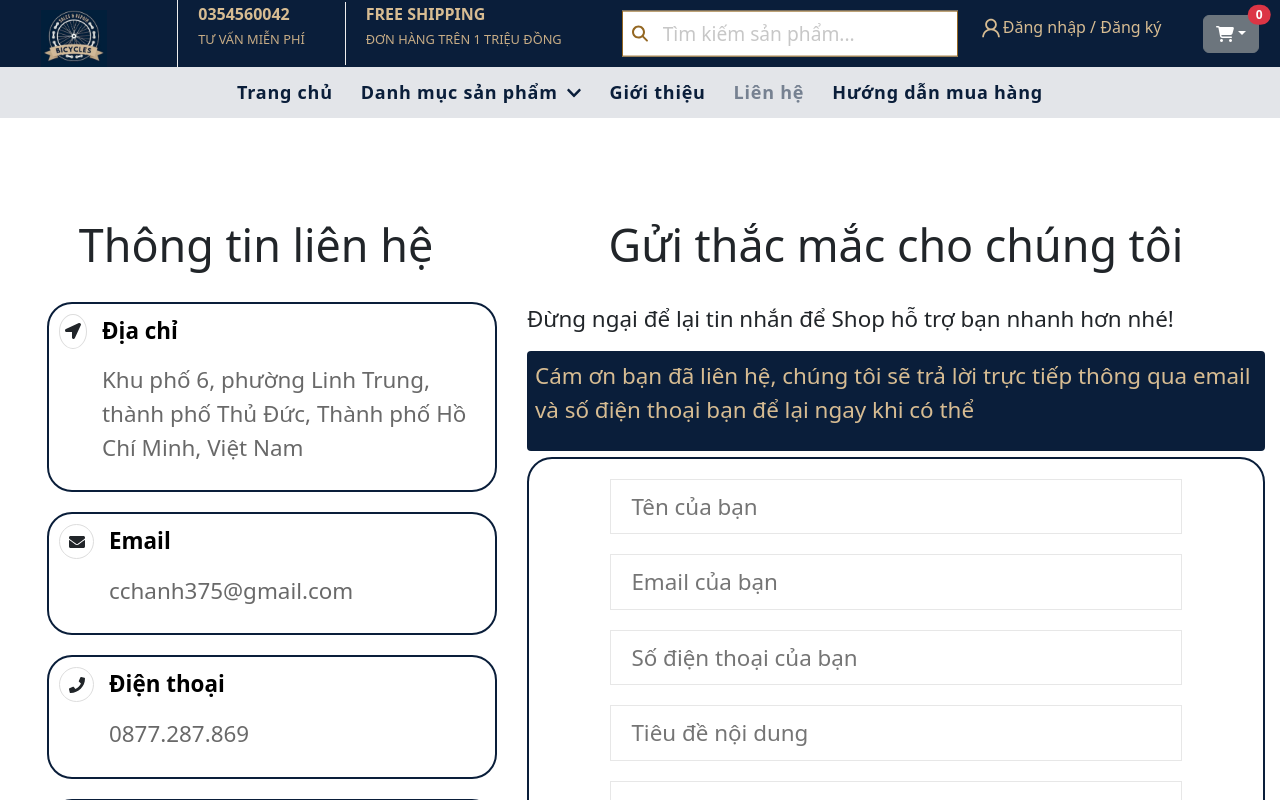
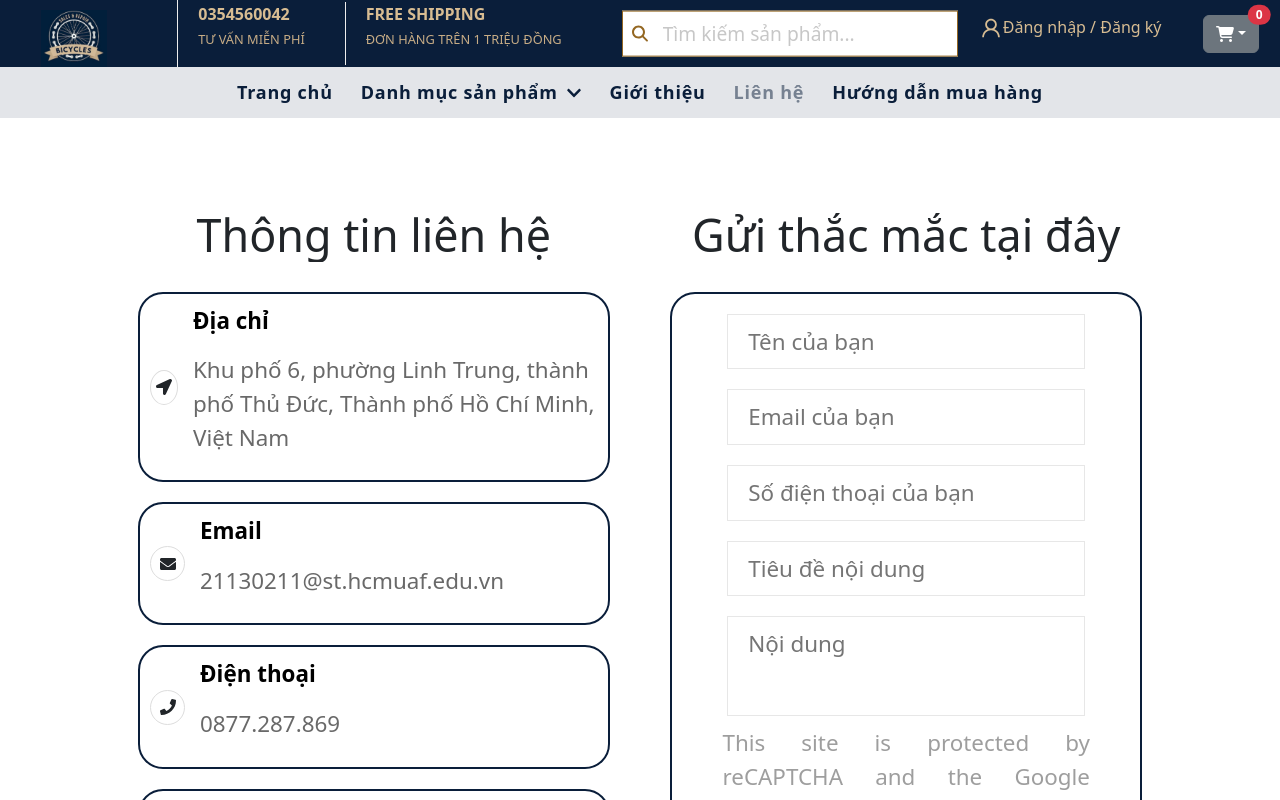
Before and after one commit to MaiPhuong1303/FE-bicycle-sell, a React (Create React App) app: page /contact in a window 1280 px wide. Shown: the top 800 px of the page. Built offline with nearby package versions, Linux system fonts and the light colour scheme.

Commit message:
Cập nhật: phương thức email trang contact

```diff
--- a/package.json
+++ b/package.json
@@ -23,6 +23,7 @@
     "bootstrap-sass": "^3.4.3",
     "classnames": "^2.5.1",
     "css-loader": "^7.1.2",
+    "emailjs-com": "^3.2.0",
     "js-cookie": "^3.0.5",
     "json-server": "github:notPlancha/json-server#v0",
     "process": "^0.11.10",
--- a/src/pages/Contact/contact.module.scss
+++ b/src/pages/Contact/contact.module.scss
@@ -1,69 +1,91 @@
-
 .container {
     display: flex;
     justify-content: center;
-    margin-top: 70px;
-
+    margin-top: 50px;
 }
 
-.content {
-    width: var(--content-pc-width);
+.sidebar-left,
+.sidebar-right {
+    width: 10%;
+}
+
+.main-content {
+    width: 80%;             // Giảm chiều rộng chính để phù hợp với bố cục tổng thể
     display: flex;
+    justify-content: space-between;
     margin-bottom: 50px;
 }
-.info {
-    width: 40%;
-    padding: 0 15px;
+
+.contact-info,
+.contact-form {
+    width: 48%;             // Giảm một chút chiều rộng để phù hợp với khoảng cách giữa hai phần
+    padding: 10px;
+    margin-bottom: 30px;
 }
+
 .heading {
-    font-size: 2.8rem;
-    margin: 30px 0;
-    text-align: center;
+    font-size: 2.8rem;       // Kích thước chữ lớn hơn
+    margin: 30px 0;          // Khoảng cách trên và dưới
+    text-align: center;      // Căn giữa văn bản
+    white-space: nowrap;     // Ngăn không cho văn bản xuống dòng
+    overflow: hidden;        // Ẩn phần văn bản vượt quá chiều rộng
+    text-overflow: ellipsis; // Thêm dấu ba chấm "..." nếu văn bản quá dài
 }
+
 .contact-list {
+    list-style-type: none;   // Loại bỏ dấu chấm đầu dòng
+    padding: 0;              // Xóa khoảng cách bên trong
+    margin: 0;               // Xóa khoảng cách bên ngoài
+
     li {
         border-radius: 25px;
         padding: 10px;
         border: 2px solid #0a1e3a;
         display: flex;
+        align-items: center; // Căn giữa các phần tử theo chiều dọc
         margin-bottom: 20px;
     }
 }
+
 .icon {
     width: 35px;
     height: 35px;
     border: 1px solid #ddd;
     border-radius: 50%;
-    padding: 0 5px;
+    padding: 5px;
     display: flex;
     align-items: center;
     justify-content: center;
 }
+
 .description {
     margin-left: 15px;
     font-size: 1.4rem;
     color: #696969;
+
     .title {
         color: #000;
         font-weight: 700;
     }
 }
-//
-.form {
-    width: 60%;
-    padding: 0 15px;
-}
+
 .legend {
     font-size: 1.4rem;
+    text-align: center;   // Căn giữa văn bản
+    margin-bottom: 20px; // Khoảng cách dưới
 }
 
 .form-input {
     border-radius: 25px;
     padding: 10px;
     border: 2px solid #0a1e3a;
-    height: 600px;
     text-align: center;
-    input {
+    display: flex;
+    flex-direction: column; // Căn chỉnh các phần tử theo chiều dọc
+    align-items: center;    // Căn giữa các phần tử theo chiều ngang
+
+    input,
+    textarea {
         font-size: 1.4rem;
         width: 80%;
         outline: none;
@@ -74,41 +96,37 @@
     }
 
     textarea {
-        font-size: 1.4rem;
-        width: 80%;
         height: 100px;
-        outline: none;
-        border: 1px solid #e7e7e7;
-        padding: 10px 20px;
-        margin: 10px 0;
-        color: #5c5c5c;
         resize: none;
     }
 }
+
 .caption {
     color: #9e9e9e;
     font-size: 1.4rem;
     text-align: justify;
-    margin-left: 40px;
-    margin-right: 40px;
+    margin: 0 40px;
+
     a {
         color: #2962ff;
     }
 }
-.wrap-input {
-}
 
 .submit-btn {
     width: 80%;
-    height: 30px;
     margin-top: 20px;
-    margin-left: 60px;
-    text-align: center;
+    display: flex;
+    justify-content: center;  // Căn giữa nút
+    align-items: center;      // Căn giữa nội dung nút
+
     input {
         cursor: pointer;
         background-color: var(--orange-color);
         color: #d7bc92;
         font-size: 1.3rem;
+        border: none;
+        padding: 10px;
+        border-radius: 5px; // Bo tròn góc của nút
 
         &:hover {
             background-color: rgb(10, 30, 58);
@@ -116,11 +134,30 @@
     }
 }
 
-.anounce {
-    background-color: rgb(10, 30, 58);
-    color: rgb(215, 188, 146);
-    border-radius: 4px;
-    padding: 8px;
-    font-size: 1.4rem;
-    margin: 6px 0;
+.thank-you-message {
+    position: fixed;
+    top: 120px;            // Khoảng cách từ trên cùng của màn hình
+    right: 30px;          // Khoảng cách từ cạnh phải của màn hình
+    background-color: #60b265; // Màu nền của thông báo (xanh lá cây)
+    color: white;         // Màu chữ trắng
+    padding: 15px 20px;  // Khoảng cách bên trong hộp thông báo
+    border-radius: 5px;  // Bo tròn các góc của hộp thông báo
+    box-shadow: 0 4px 6px rgba(0, 0, 0, 0.1); // Đổ bóng nhẹ cho hộp thông báo
+    font-size: 1.4rem;   // Kích thước chữ
+    z-index: 1000;       // Đảm bảo thông báo xuất hiện trên các phần tử khác
+    opacity: 0;
+    transition: opacity 0.5s ease-in-out; // Hiệu ứng chuyển tiếp cho độ mờ
+
+    &.show {
+        opacity: 1;
+    }
+
+    .tick-icon {
+        font-size: 1.8rem; // Kích thước của biểu tượng tick
+        margin-right: 10px; // Khoảng cách giữa biểu tượng tick và văn bản
+    }
+
+    p {
+        display: inline; // Hiển thị văn bản trên cùng dòng với biểu tượng tick
+    }
 }
--- a/src/pages/Contact/index.tsx
+++ b/src/pages/Contact/index.tsx
@@ -1,60 +1,68 @@
-import {useState} from 'react';
+import React, { useState, useEffect } from 'react';
 import classNames from 'classnames/bind';
-import {FaEnvelope, FaLocationArrow, FaPhone} from 'react-icons/fa';
-// import Breadcrumb from '~/components/Breadcrumb';
-// import Button from '~/components/Button';
+import { FaEnvelope, FaLocationArrow, FaPhone, FaCheckCircle } from 'react-icons/fa'; // Import biểu tượng tick
+import emailjs from 'emailjs-com';
 import styles from './contact.module.scss';
-// import { useDispatch, useSelector } from 'react-redux';
-// import { newMessage } from '~/actions/messageActions';
-// import Loader from '~/components/Loader';
-// import { clearErrors } from '~/reducers/messageReducers';
 
 const cx = classNames.bind(styles);
 
-function Contact() {
-    const [name, setName] = useState('');
-    const [email, setEmail] = useState('');
-    const [phoneNo, setPhoneNo] = useState('');
-    const [title, setTitle] = useState('');
-    const [content, setContent] = useState('');
+const Contact: React.FC = () => {
+    const [formData, setFormData] = useState({
+        name: '',
+        email: '',
+        phoneNo: '',
+        title: '',
+        content: ''
+    });
+    const [showThankYouMessage, setShowThankYouMessage] = useState(false);
 
-    // const { loading, success } = useSelector((state) => state.newMessage);
+    useEffect(() => {
+        if (showThankYouMessage) {
+            window.scrollTo({ top: 0, behavior: 'smooth' });
+        }
+    }, [showThankYouMessage]);
 
-    // const dispatch = useDispatch();
+    const handleChange = (e: React.ChangeEvent<HTMLInputElement | HTMLTextAreaElement>) => {
+        const { name, value } = e.target;
+        setFormData(prevState => ({ ...prevState, [name]: value }));
+    };
 
-    const handleSubmit = () => {
-        const senderInfo = {name, email, phoneNo};
-        try {
-            // dispatch(newMessage(senderInfo, title, content));
+    const handleSubmit = (e: React.FormEvent) => {
+        e.preventDefault();
+
+        emailjs.send('service_b4lnyib', 'template_4kg1vns', formData, 'sBdosjvcp8D6f8XyB')
+            .then((response) => {
+                console.log('SUCCESS!', response.status, response.text);
                 clearForm();
-        } catch (error) {
-            // dispatch(clearErrors());
-        }
+                setShowThankYouMessage(true);
+                setTimeout(() => {
+                    setShowThankYouMessage(false);
+                }, 3000); // Ẩn thông báo sau 3 giây
+            }, (err) => {
+                console.log('FAILED...', err);
+            });
     };
 
     const clearForm = () => {
-        setName('');
-        setEmail('');
-        setPhoneNo('');
-        setTitle('');
-        setContent('');
+        setFormData({
+            name: '',
+            email: '',
+            phoneNo: '',
+            title: '',
+            content: ''
+        });
     };
 
-    // if (loading) {
-    //     return <Loader />;
-    // } else {
     return (
-        <>
-            {/*<Breadcrumb cases={{ title: 'Liên hệ' }} />*/}
         <div className={cx('container')}>
-                <div className={cx('location')}></div>
-                <div className={cx('content')}>
-                    <div className={cx('info')}>
+            <div className={cx('sidebar-left')}></div>
+            <div className={cx('main-content')}>
+                <div className={cx('contact-info')}>
                     <h2 className={cx('heading')}>Thông tin liên hệ</h2>
                     <ul className={cx('contact-list')}>
                         <li>
                             <span className={cx('icon')}>
-                                        <FaLocationArrow/>
+                                <FaLocationArrow />
                             </span>
                             <span className={cx('description')}>
                                 <p className={cx('title')}>Địa chỉ</p>
@@ -63,16 +71,16 @@ function Contact() {
                         </li>
                         <li>
                             <span className={cx('icon')}>
-                                        <FaEnvelope/>
+                                <FaEnvelope />
                             </span>
                             <span className={cx('description')}>
                                 <p className={cx('title')}>Email</p>
-                                        <p>cchanh375@gmail.com</p>
+                                <p>21130211@st.hcmuaf.edu.vn</p>
                             </span>
                         </li>
                         <li>
                             <span className={cx('icon')}>
-                                        <FaPhone/>
+                                <FaPhone />
                             </span>
                             <span className={cx('description')}>
                                 <p className={cx('title')}>Điện thoại</p>
@@ -81,62 +89,66 @@ function Contact() {
                         </li>
                         <li>
                             <span className={cx('icon')}>
-                                        <FaEnvelope/>
+                                <FaEnvelope />
                             </span>
                             <span className={cx('description')}>
                                 <p className={cx('title')}>Thời gian làm việc</p>
                                 <p>
-                                            Thứ 2 đến Thứ 6 từ 8h00 đến 18h00 <br/>
+                                    Thứ 2 đến Thứ 6 từ 8h00 đến 18h00 <br />
                                     Thứ 7 và Chủ nhật từ 8h00 đến 17h00
                                 </p>
                             </span>
                         </li>
                     </ul>
                 </div>
-                    <div className={cx('form')}>
-                        <h2 className={cx('heading')}>Gửi thắc mắc cho chúng tôi</h2>
-                        <p className={cx('legend')}>Đừng ngại để lại tin nhắn để Shop hỗ trợ bạn nhanh hơn nhé!</p>
-                        {/*{success ? (*/}
-                        <div className={cx('anounce')}>
+                <div className={cx('contact-form')}>
+                    <h2 className={cx('heading')}>Gửi thắc mắc tại đây</h2>
+                    {showThankYouMessage && (
+                        <div className={cx('thank-you-message', 'show')}>
+                            <FaCheckCircle className={cx('tick-icon')} /> {/* Thêm biểu tượng tick */}
                             <p>
-                                Cám ơn bạn đã liên hệ, chúng tôi sẽ trả lời trực tiếp thông qua email và số điện
-                                thoại bạn để lại ngay khi có thể
+                                Cảm ơn bạn đã liên hệ đến chúng tôi. Chúng tôi sẽ trả lời bạn sớm nhất có thể.
                             </p>
                         </div>
-                        {/*) : null}*/}
-                        <form action="#" className={cx('form-input')}>
+                    )}
+                    <form className={cx('form-input')} onSubmit={handleSubmit}>
                         <input
                             type="text"
+                            name="name"
                             placeholder="Tên của bạn"
-                                value={name}
-                                onChange={(e) => setName(e.target.value)}
+                            value={formData.name}
+                            onChange={handleChange}
                             required
                         />
                         <input
                             type="email"
+                            name="email"
                             placeholder="Email của bạn"
-                                value={email}
-                                onChange={(e) => setEmail(e.target.value)}
+                            value={formData.email}
+                            onChange={handleChange}
                             required
                         />
                         <input
                             type="text"
+                            name="phoneNo"
                             placeholder="Số điện thoại của bạn"
-                                value={phoneNo}
-                                onChange={(e) => setPhoneNo(e.target.value)}
+                            value={formData.phoneNo}
+                            onChange={handleChange}
                             required
                         />
                         <input
                             type="text"
+                            name="title"
                             placeholder="Tiêu đề nội dung"
-                                value={title}
-                                onChange={(e) => setTitle(e.target.value)}
+                            value={formData.title}
+                            onChange={handleChange}
                             required
                         />
                         <textarea
+                            name="content"
                             placeholder="Nội dung"
-                                value={content}
-                                onChange={(e) => setContent(e.target.value)}
+                            value={formData.content}
+                            onChange={handleChange}
                             required
                         />
                         <p className={cx('caption')}>
@@ -144,16 +156,15 @@ function Contact() {
                             <a href="https://policies.google.com/privacy">&nbsp;Privacy Policy&nbsp;</a> and{' '}
                             <a href="https://policies.google.com/terms">&nbsp;Terms of Service&nbsp;</a> apply.
                         </p>
-                            <div className={cx('submit-btn')} onClick={handleSubmit}>
+                        <div className={cx('submit-btn')}>
                             <input type="submit" value="GỬI CHO CHÚNG TÔI"/>
                         </div>
                     </form>
                 </div>
             </div>
+            <div className={cx('sidebar-right')}></div>
         </div>
-        </>
     );
-    // }
-}
+};
 
 export default Contact;
```
Also changed, not shown: 1 other file (tests, documents, lock files or other folders). Lines whose indentation alone changed are shown as unchanged.
